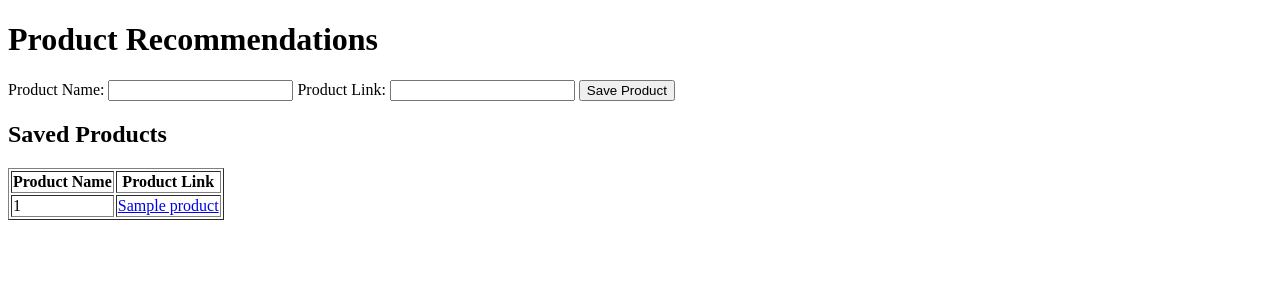
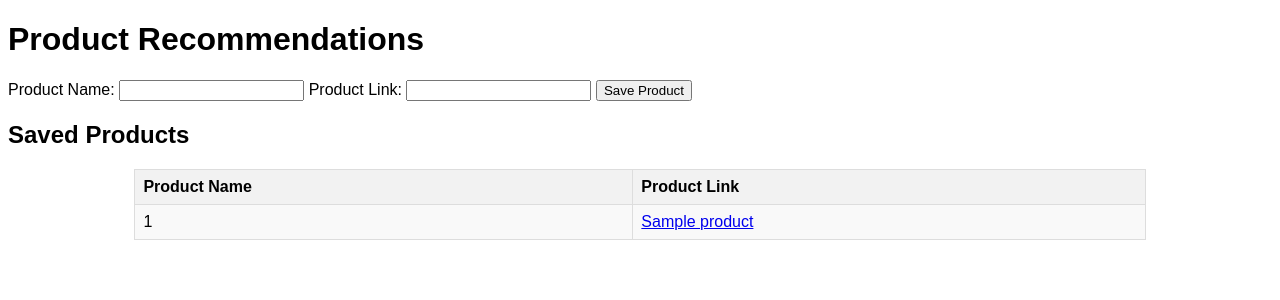
Before and after one commit to mkopru/heroku_test_3, a Flask app: page / in a window 1280 px wide. Shown: the top 300 px of the page. Run offline with Flask 2, Linux system fonts and the light colour scheme; a database or web service that is not in the repository returns one stand-in record (values such as "Sample title"); some libraries are stand-ins or nearby versions.

Commit message:
Update index.html

```diff
--- a/templates/index.html
+++ b/templates/index.html
@@ -2,6 +2,34 @@
 <html>
 <head>
     <title>Product Recommendations</title>
+    <style>
+        body {
+            font-family: Arial, sans-serif;
+        }
+        table {
+            width: 80%;
+            margin-left: auto;
+            margin-right: auto;
+            border-collapse: collapse;
+        }
+        th, td {
+            border: 1px solid #ddd;
+            padding: 8px;
+            text-align: left;
+        }
+        th {
+            background-color: #f2f2f2;
+        }
+        tr:nth-child(even) {
+            background-color: #f9f9f9;
+        }
+        tr:hover {
+            background-color: #ddd;
+        }
+        th, td {
+            font-size: 16px; /* Larger font size */
+        }
+    </style>
 </head>
 <body>
     <h1>Product Recommendations</h1>
@@ -17,7 +45,7 @@
     </form>
 
     <h2>Saved Products</h2>
-    <table border="1">
+    <table>
         <tr>
             <th>Product Name</th>
             <th>Product Link</th>
```
